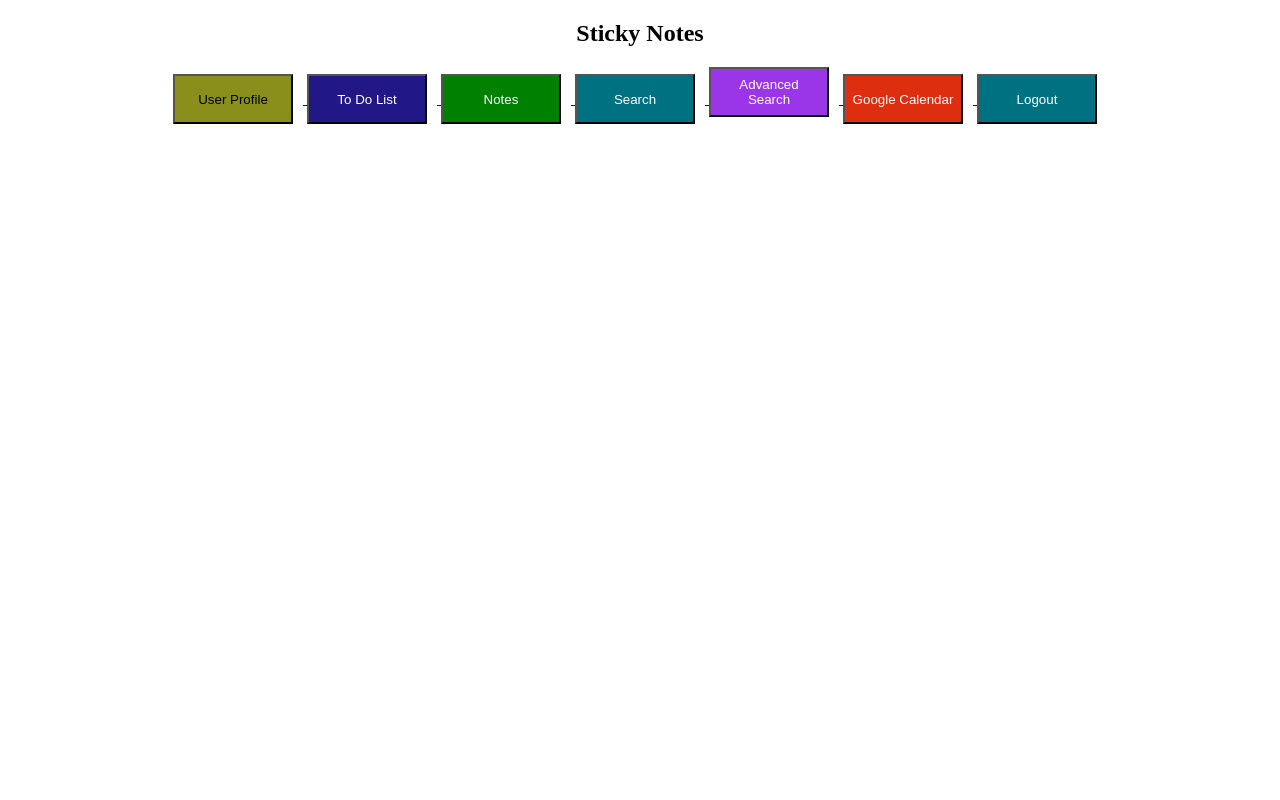
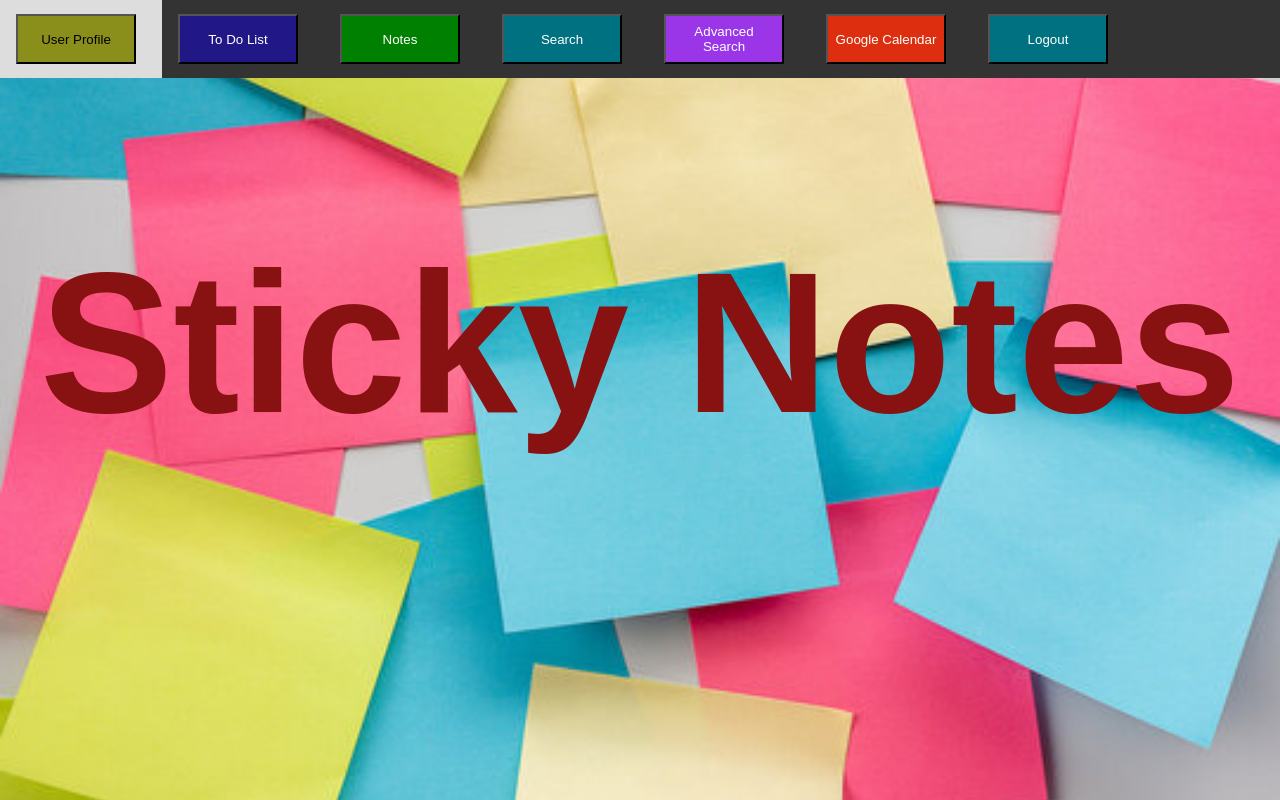
Before and after one commit to a3has/team10App, a Flask app: page / in a window 1280 px wide. Run offline with Flask 3, Linux system fonts and the light colour scheme; the visitor is signed in with stand-in values (Sample User, id 1).

Commit message:
background Image added

```diff
--- a/notesapp/app/templates/home.html
+++ b/notesapp/app/templates/home.html
@@ -1,17 +1,64 @@
 <!DOCTYPE html>
 
-<html>
+<html lang="en">
 <head>
-    <link
-      rel="stylesheet"
-      href="{{ url_for('static', filename='buttonlayout1.css') }}"
-    />
+    <meta charset="UTF-8">
+    <meta name="viewport" content="width=device-width, initial-scale=1.0">
+    <title></title>
+
+
+    <link rel="stylesheet" href="{{ url_for('static', filename='buttonlayout1.css') }}" />
+
+    <style>
+        body {
+            background-image: url("{{ url_for('static', filename='stickynotes.jpg') }}");
+            background-size: cover;
+            margin: 0;
+            font-family: Arial, sans-serif;
+        }
+
+        nav {
+            background-color: #333; /* Set a background color for the navigation bar */
+            overflow: hidden;
+        }
+
+        nav a {
+            float: left;
+            display: block;
+            color: white;
+            text-align: center;
+            padding: 14px 16px;
+            text-decoration: none;
+        }
+
+        nav a:hover {
+            background-color: #ddd; /* Add a background color on hover */
+            color: black; /* Change text color on hover */
+        }
+
+        h2 {
+            text-align: center;
+            margin-top: 150px;
+            color: rgb(136, 17, 17); /* STCKY Notes COLOR */
+            font-size: 200px;
+        }
+
+        .button-container {
+            text-align: center;
+            margin-top: 20px;
+        }
+
+
+        .button-container button {
+
+            margin: 5px;
+
+        }
+    </style>
 </head>
+<body>
     <nav>
-  <body>
-    <h2 style="text-align: center">Sticky Notes</h2>
-
-    <div class="button-container">
+        <!-- Your navigation buttons -->
         <a href="user">
             <button class="profile">User Profile</button>
         </a>
@@ -40,7 +87,12 @@
             <!-- Name of Routes ex. /logout-->
             <button class="logout">Logout</button>
         </a>
+    </nav>
+
+    <h2>Sticky Notes</h2>
+
+    <div class="button-container">
+
     </div>
 </body>
-</nav>
 </html>
```
Also changed, not shown: notesapp/app/static/buttonlayout.css (+38 -0 lines), notesapp/app/templates/home1.html (added, +46 -0 lines), notesapp/app/static/stickynotes.jpg (added), postitnotesbackground.jpeg (added), 2 other files. Lines whose indentation alone changed are shown as unchanged.
